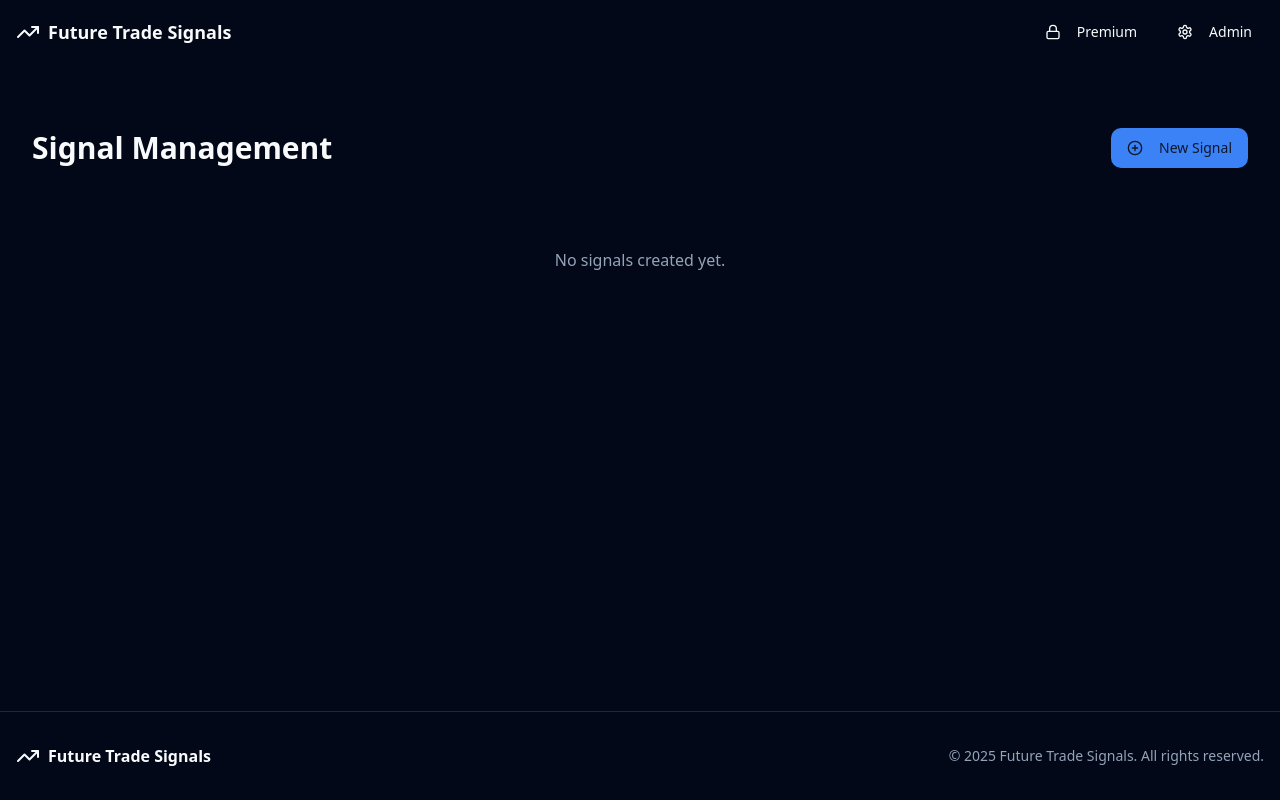
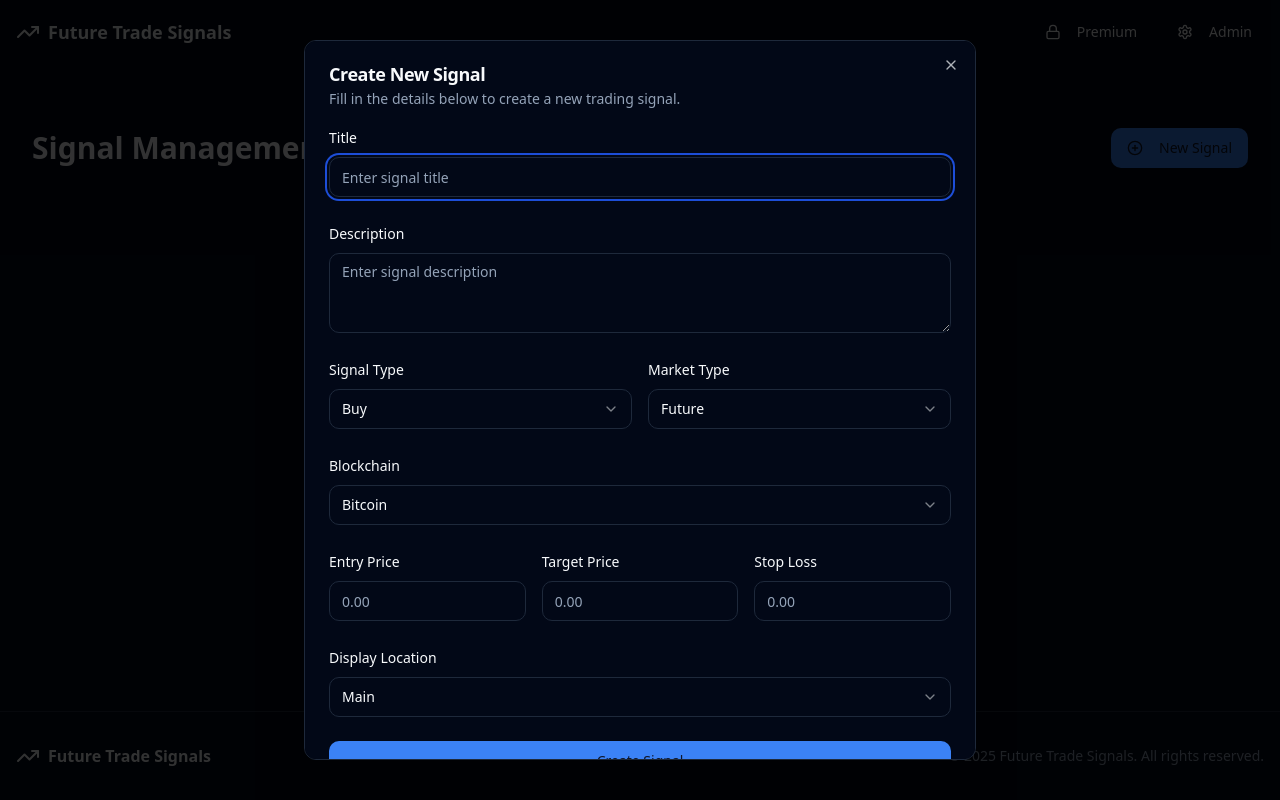
Before and after one commit to nurmahmudbd01/future-signal-sphere, a React (Vite) app: page /admin in a window 1280 px wide. Both pictures are taken after a click on the button "New Signal". Built offline with nearby package versions, Linux system fonts and the light colour scheme.

Commit message:
Fix: Admin panel "New Signal" button
The "New Signal" button in the admin panel is not currently functional.  This commit addresses this issue.

```diff
--- a/src/pages/Admin.tsx
+++ b/src/pages/Admin.tsx
@@ -1,16 +1,255 @@
 
+import { useState } from "react";
 import { Button } from "@/components/ui/button";
 import { PlusCircle } from "lucide-react";
+import {
+  Dialog,
+  DialogContent,
+  DialogDescription,
+  DialogHeader,
+  DialogTitle,
+  DialogTrigger,
+} from "@/components/ui/dialog";
+import {
+  Form,
+  FormControl,
+  FormField,
+  FormItem,
+  FormLabel,
+  FormMessage,
+} from "@/components/ui/form";
+import {
+  Select,
+  SelectContent,
+  SelectItem,
+  SelectTrigger,
+  SelectValue,
+} from "@/components/ui/select";
+import { Input } from "@/components/ui/input";
+import { Textarea } from "@/components/ui/textarea";
+import { useForm } from "react-hook-form";
+import { zodResolver } from "@hookform/resolvers/zod";
+import * as z from "zod";
+import { toast } from "sonner";
+
+const formSchema = z.object({
+  title: z.string().min(1, "Title is required"),
+  description: z.string().min(1, "Description is required"),
+  signalType: z.enum(["Buy", "Sell"]),
+  marketType: z.enum(["Future", "Spot"]),
+  blockchainType: z.enum(["Bitcoin", "Ethereum", "Solana", "Other"]),
+  entryPrice: z.string().min(1, "Entry price is required"),
+  targetPrice: z.string().min(1, "Target price is required"),
+  stopLoss: z.string().min(1, "Stop loss is required"),
+  displayLocation: z.enum(["Main", "Premium", "Both"]),
+});
 
 export default function Admin() {
+  const [open, setOpen] = useState(false);
+  const form = useForm<z.infer<typeof formSchema>>({
+    resolver: zodResolver(formSchema),
+    defaultValues: {
+      title: "",
+      description: "",
+      signalType: "Buy",
+      marketType: "Future",
+      blockchainType: "Bitcoin",
+      entryPrice: "",
+      targetPrice: "",
+      stopLoss: "",
+      displayLocation: "Main",
+    },
+  });
+
+  function onSubmit(values: z.infer<typeof formSchema>) {
+    // TODO: Implement API call to create signal
+    console.log(values);
+    toast.success("Signal created successfully!");
+    setOpen(false);
+    form.reset();
+  }
+
   return (
     <div className="container py-16">
       <div className="flex justify-between items-center mb-8">
         <h1 className="text-3xl font-bold">Signal Management</h1>
-        <Button>
-          <PlusCircle className="mr-2 h-4 w-4" />
-          New Signal
-        </Button>
+        <Dialog open={open} onOpenChange={setOpen}>
+          <DialogTrigger asChild>
+            <Button>
+              <PlusCircle className="mr-2 h-4 w-4" />
+              New Signal
+            </Button>
+          </DialogTrigger>
+          <DialogContent className="max-w-2xl max-h-[90vh] overflow-y-auto">
+            <DialogHeader>
+              <DialogTitle>Create New Signal</DialogTitle>
+              <DialogDescription>
+                Fill in the details below to create a new trading signal.
+              </DialogDescription>
+            </DialogHeader>
+            <Form {...form}>
+              <form onSubmit={form.handleSubmit(onSubmit)} className="space-y-6">
+                <FormField
+                  control={form.control}
+                  name="title"
+                  render={({ field }) => (
+                    <FormItem>
+                      <FormLabel>Title</FormLabel>
+                      <FormControl>
+                        <Input placeholder="Enter signal title" {...field} />
+                      </FormControl>
+                      <FormMessage />
+                    </FormItem>
+                  )}
+                />
+                <FormField
+                  control={form.control}
+                  name="description"
+                  render={({ field }) => (
+                    <FormItem>
+                      <FormLabel>Description</FormLabel>
+                      <FormControl>
+                        <Textarea placeholder="Enter signal description" {...field} />
+                      </FormControl>
+                      <FormMessage />
+                    </FormItem>
+                  )}
+                />
+                <div className="grid grid-cols-2 gap-4">
+                  <FormField
+                    control={form.control}
+                    name="signalType"
+                    render={({ field }) => (
+                      <FormItem>
+                        <FormLabel>Signal Type</FormLabel>
+                        <Select onValueChange={field.onChange} defaultValue={field.value}>
+                          <FormControl>
+                            <SelectTrigger>
+                              <SelectValue placeholder="Select signal type" />
+                            </SelectTrigger>
+                          </FormControl>
+                          <SelectContent>
+                            <SelectItem value="Buy">Buy</SelectItem>
+                            <SelectItem value="Sell">Sell</SelectItem>
+                          </SelectContent>
+                        </Select>
+                        <FormMessage />
+                      </FormItem>
+                    )}
+                  />
+                  <FormField
+                    control={form.control}
+                    name="marketType"
+                    render={({ field }) => (
+                      <FormItem>
+                        <FormLabel>Market Type</FormLabel>
+                        <Select onValueChange={field.onChange} defaultValue={field.value}>
+                          <FormControl>
+                            <SelectTrigger>
+                              <SelectValue placeholder="Select market type" />
+                            </SelectTrigger>
+                          </FormControl>
+                          <SelectContent>
+                            <SelectItem value="Future">Future</SelectItem>
+                            <SelectItem value="Spot">Spot</SelectItem>
+                          </SelectContent>
+                        </Select>
+                        <FormMessage />
+                      </FormItem>
+                    )}
+                  />
+                </div>
+                <FormField
+                  control={form.control}
+                  name="blockchainType"
+                  render={({ field }) => (
+                    <FormItem>
+                      <FormLabel>Blockchain</FormLabel>
+                      <Select onValueChange={field.onChange} defaultValue={field.value}>
+                        <FormControl>
+                          <SelectTrigger>
+                            <SelectValue placeholder="Select blockchain" />
+                          </SelectTrigger>
+                        </FormControl>
+                        <SelectContent>
+                          <SelectItem value="Bitcoin">Bitcoin</SelectItem>
+                          <SelectItem value="Ethereum">Ethereum</SelectItem>
+                          <SelectItem value="Solana">Solana</SelectItem>
+                          <SelectItem value="Other">Other</SelectItem>
+                        </SelectContent>
+                      </Select>
+                      <FormMessage />
+                    </FormItem>
+                  )}
+                />
+                <div className="grid grid-cols-3 gap-4">
+                  <FormField
+                    control={form.control}
+                    name="entryPrice"
+                    render={({ field }) => (
+                      <FormItem>
+                        <FormLabel>Entry Price</FormLabel>
+                        <FormControl>
+                          <Input type="number" step="0.00000001" placeholder="0.00" {...field} />
+                        </FormControl>
+                        <FormMessage />
+                      </FormItem>
+                    )}
+                  />
+                  <FormField
+                    control={form.control}
+                    name="targetPrice"
+                    render={({ field }) => (
+                      <FormItem>
+                        <FormLabel>Target Price</FormLabel>
+                        <FormControl>
+                          <Input type="number" step="0.00000001" placeholder="0.00" {...field} />
+                        </FormControl>
+                        <FormMessage />
+                      </FormItem>
+                    )}
+                  />
+                  <FormField
+                    control={form.control}
+                    name="stopLoss"
+                    render={({ field }) => (
+                      <FormItem>
+                        <FormLabel>Stop Loss</FormLabel>
+                        <FormControl>
+                          <Input type="number" step="0.00000001" placeholder="0.00" {...field} />
+                        </FormControl>
+                        <FormMessage />
+                      </FormItem>
+                    )}
+                  />
+                </div>
+                <FormField
+                  control={form.control}
+                  name="displayLocation"
+                  render={({ field }) => (
+                    <FormItem>
+                      <FormLabel>Display Location</FormLabel>
+                      <Select onValueChange={field.onChange} defaultValue={field.value}>
+                        <FormControl>
+                          <SelectTrigger>
+                            <SelectValue placeholder="Select display location" />
+                          </SelectTrigger>
+                        </FormControl>
+                        <SelectContent>
+                          <SelectItem value="Main">Main</SelectItem>
+                          <SelectItem value="Premium">Premium</SelectItem>
+                          <SelectItem value="Both">Both</SelectItem>
+                        </SelectContent>
+                      </Select>
+                      <FormMessage />
+                    </FormItem>
+                  )}
+                />
+                <Button type="submit" className="w-full">Create Signal</Button>
+              </form>
+            </Form>
+          </DialogContent>
+        </Dialog>
       </div>
       <div className="text-center py-12 text-muted-foreground">
         No signals created yet.
```
